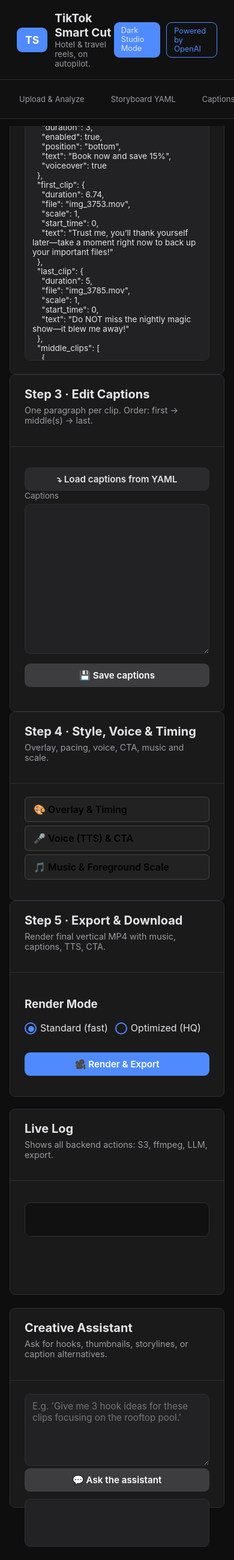
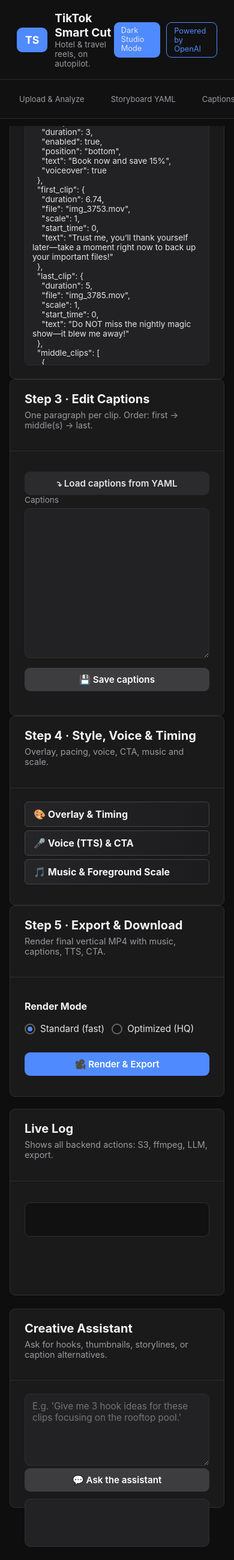
Before and after one commit to btavarez021/tiktok_video_smartcut, a Flask app: page / in a window 390 px wide, after a click on "Style & Timing". Shown: the whole page at 60% size. Run offline with Flask 3, Linux system fonts and the light colour scheme; data that the repository does not hold is empty; parts of the project's set-up code (start-up, migrations or seed data) failed here and were passed over; some libraries are stand-ins or nearby versions.

Commit message:
change radio button checkmark

```diff
--- a/static/css/style.css
+++ b/static/css/style.css
@@ -6,6 +6,7 @@
     --card: #1a1a1b;
     --card-lighter: #222224;
     --text: #e5e5e7;
+    --text-strong: #f5f5f7;
     --text-dim: #9b9b9f;
     --primary: #4f8bff;
     --primary-hover: #6a9eff;
@@ -98,6 +99,8 @@
 .brand-text h1 {
     margin: 0;
     font-size: 1.2rem;
+    font-weight: 700;
+    color: var(--text-strong);
 }
 
 .brand-text p {
@@ -184,6 +187,8 @@
 .card-header h2 {
     margin: 0;
     font-size: 1.25rem;
+    font-weight: 700;
+    color: var(--text-strong);
 }
 
 .card-subtitle {
@@ -233,6 +238,7 @@
 .analysis-file {
     font-weight: 600;
     margin-bottom: 4px;
+    color: var(--text-strong);
 }
 
 .analysis-desc {
@@ -240,7 +246,7 @@
     font-size: 0.9rem;
 }
 
-/* FIX: prevent log from overflowing horizontally */
+/* Log view */
 #statusLog,
 .log-view {
     background: #111;
@@ -367,23 +373,6 @@
     background: var(--ghost-hover);
 }
 
-
-/* Export mode container (desktop + mobile friendly) */
-#exportModeContainer {
-    display: flex;
-    flex-direction: row;
-    flex-wrap: wrap;
-    gap: 14px;
-    align-items: center;
-}
-
-#exportModeContainer label {
-    display: flex;
-    align-items: center;
-    gap: 6px;
-    white-space: nowrap;
-}
-
 /* ---------------------------------------
    Range Slider
 ---------------------------------------- */
@@ -443,8 +432,16 @@
 }
 
 /* ---------------------------------------
-   Step 4 Checkmarks
+   Step 4 Checkmarks & Headings
 ---------------------------------------- */
+h3 {
+    margin-top: 16px;
+    margin-bottom: 8px;
+    font-size: 1rem;
+    font-weight: 700;            /* bold headings */
+    color: var(--text-strong);   /* brighter text for contrast */
+}
+
 .style-check {
     display: inline-block;
     margin-left: 6px;
@@ -553,7 +550,9 @@
     transition: width 0.2s;
 }
 
-/* ----- FIX: Checkbox alignment for TTS & CTA ----- */
+/* ---------------------------------------
+   Checkbox & Radio Alignment (Desktop + Mobile)
+---------------------------------------- */
 .checkbox-row {
     display: flex;
     align-items: center;
@@ -571,36 +570,145 @@
     justify-content: flex-start;
 }
 
+/* Custom radios + checkboxes (all breakpoints) */
+.radio input[type="radio"],
+.checkbox-row input[type="checkbox"] {
+    -webkit-appearance: none;
+    appearance: none;
+    width: 18px;
+    height: 18px;
+    margin: 0;
+    border-radius: 4px; /* checkbox default shape */
+    border: 2px solid #666;
+    background: #161616;
+    position: relative;
+    cursor: pointer;
+}
+
+.radio input[type="radio"] {
+    border-radius: 50%;
+}
+
+/* Radio checked — bright + visible */
+.radio input[type="radio"]:checked::after {
+    content: "";
+    position: absolute;
+    top: 3px;
+    left: 3px;
+    width: 8px;
+    height: 8px;
+    border-radius: 50%;
+    background: var(--primary);
+}
+
+/* Checkbox checked — bold check mark */
+.checkbox-row input[type="checkbox"]:checked::after {
+    content: "✔";
+    position: absolute;
+    top: -3px;
+    left: 2px;
+    color: var(--primary);
+    font-size: 14px;
+    font-weight: 800;
+}
+
+/* Label text next to radios/checkboxes */
+.radio,
+.radio *,
+.checkbox-row label {
+    color: var(--text);
+    font-size: 0.95rem;
+    margin: 0;
+}
+
+/* ---------------------------------------
+   Export mode radios + spacing
+---------------------------------------- */
+#exportModeContainer {
+    display: flex;
+    flex-direction: row;
+    flex-wrap: wrap;
+    gap: 14px;
+    align-items: center;
+    margin-top: 18px;
+    margin-bottom: 18px;
+}
+
+#exportModeContainer label {
+    display: flex;
+    align-items: center;
+    gap: 8px;
+    white-space: nowrap;
+}
+
+#exportBtn {
+    margin-top: 12px !important;
+}
+
+/* ---------------------------------------
+   Music preview / Save spacing
+---------------------------------------- */
+.music-preview {
+    display: flex;
+    align-items: center;
+    gap: 12px;
+    margin-top: 10px;
+}
+
+#saveMusicBtn {
+    margin-left: 0;
+}
+
+/* ---------------------------------------
+   Accordion (Step 4)
+---------------------------------------- */
+.accordion .acc-header {
+    width: 100%;
+    text-align: left;
+    padding: 10px 14px;
+    font-size: 1rem;
+    font-weight: 700;                  /* bold */
+    background: linear-gradient(90deg, #252528, #1c1c1e);
+    color: var(--text-strong);         /* brighter for contrast */
+    border: 1px solid #444;
+    border-radius: 6px;
+    cursor: pointer;
+    margin-bottom: 6px;
+}
+
+.acc-body {
+    display: none;
+    padding: 12px 4px 20px 4px;
+    border-left: 2px solid #444;
+    margin-left: 6px;
+    margin-bottom: 16px;
+}
+
+.acc-section.open .acc-body {
+    display: block;
+}
+
+/* Optional subtle indicator on open */
+.acc-section.open .acc-header {
+    border-color: var(--primary);
+}
+
 /* ---------------------------------------
    Mobile UI
 ---------------------------------------- */
 @media (max-width: 900px) {
-
     .layout {
         grid-template-columns: 1fr !important;
         gap: 20px;
         padding: 16px;
-    }
-
-     .stepper {
-        position: relative;
-        z-index: 50;              /* Bring stepper ABOVE upload box */
-        margin-bottom: 12px;      /* Add spacing */
-    }
-
-    /* Lower stacking priority for upload/card containers */
-    .card {
-        position: relative;
-        z-index: 10;
-    }
-
-    /* Main container spacing on mobile to prevent stacking collisions */
-    .layout {
         position: relative;
         z-index: 1;
     }
 
     .stepper {
+        position: relative;
+        z-index: 50;
+        margin-bottom: 12px;
         display: flex !important;
         flex-direction: row !important;
         overflow-x: auto !important;
@@ -615,9 +723,11 @@
         width: auto;
     }
 
-    .step-card,
-    .card {
+    .card,
+    .step-card {
         margin: 0 !important;
+        position: relative;
+        z-index: 10;
     }
 
     input,
@@ -662,7 +772,6 @@
 
 /* Extra small devices */
 @media (max-width: 480px) {
-
     .step-index {
         display: none;
     }
@@ -679,120 +788,3 @@
         min-height: 120px;
     }
 }
-
-/* ---------------------------------------------------------
-   Mobile-Friendly Custom Radios & Checkboxes (iOS Safe)
----------------------------------------------------------- */
-@media (max-width: 900px) {
-
-    .radio,
-    .checkbox-row {
-        display: flex;
-        align-items: center;
-        gap: 12px;
-        line-height: 1.1;
-    }
-
-    /* Hide native iOS appearance */
-    .radio input[type="radio"],
-    .checkbox-row input[type="checkbox"] {
-        -webkit-appearance: none;
-        appearance: none;
-        width: 20px;
-        height: 20px;
-        margin: 0;
-        border-radius: 4px; /* checkbox default shape */
-        border: 2px solid var(--primary);
-        background: transparent;
-        position: relative;
-        cursor: pointer;
-    }
-
-    /* Radios are circles */
-    .radio input[type="radio"] {
-        border-radius: 50%;
-    }
-
-    /* Radio checked */
-    .radio input[type="radio"]:checked::after {
-        content: "";
-        position: absolute;
-        top: 4px;
-        left: 4px;
-        width: 10px;
-        height: 10px;
-        border-radius: 50%;
-        background: var(--primary);
-    }
-
-    /* Checkbox checked */
-    .checkbox-row input[type="checkbox"]:checked::after {
-        content: "✔";
-        position: absolute;
-        top: -1px;
-        left: 3px;
-        color: var(--primary);
-        font-size: 14px;
-        font-weight: bold;
-    }
-
-    /* Labels (your structure puts the text inside .radio directly) */
-    .radio,
-    .radio *,
-    .checkbox-row label {
-        color: var(--text);
-        font-size: 1rem;
-        margin: 0;
-    }
-}
-
-/* spacing between render mode radios, labels, and export button */
-.render-controls {
-    margin-top: 18px;          /* space above radios */
-    margin-bottom: 18px;       /* space below radios */
-}
-
-.render-controls .radio-row {
-    margin-bottom: 10px;       /* space between each radio label */
-}
-
-#exportBtn {
-    margin-top: 12px !important;  /* push button away from radios */
-}
-
-/* Fix spacing between buttons save music and preview music */
-.music-preview {
-    display: flex;
-    align-items: center;
-    gap: 12px;      /* 🔥 spacing between preview + save */
-    margin-top: 10px;
-}
-
-#saveMusicBtn {
-    margin-left: 0;  /* ensures no weird default margins */
-}
-
-.accordion .acc-header {
-    width: 100%;
-    text-align: left;
-    padding: 10px 14px;
-    font-size: 1rem;
-    font-weight: 600;
-    background: #222;
-    border: 1px solid #444;
-    border-radius: 6px;
-    cursor: pointer;
-    margin-bottom: 6px;
-}
-
-.acc-body {
-    display: none;
-    padding: 12px 4px 20px 4px;
-    border-left: 2px solid #444;
-    margin-left: 6px;
-    margin-bottom: 16px;
-}
-
-.acc-section.open .acc-body {
-    display: block;
-}
```
